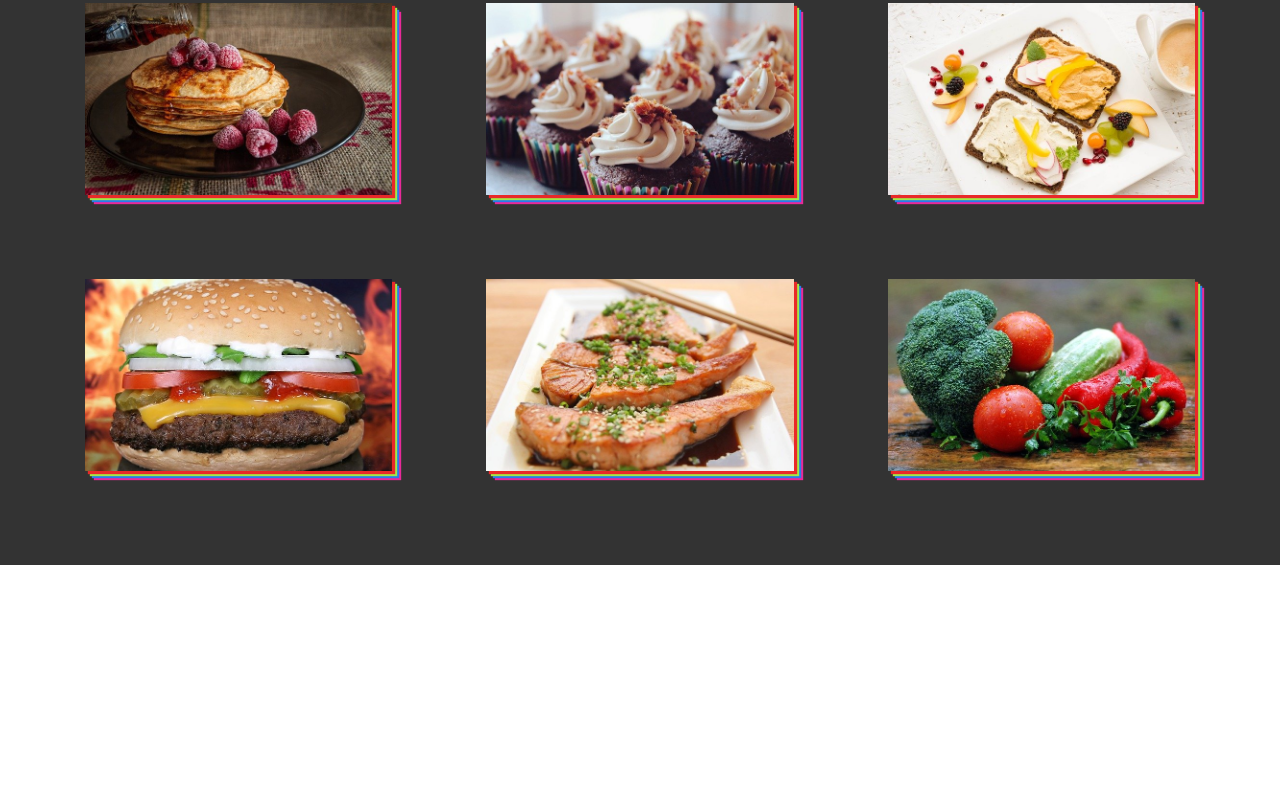
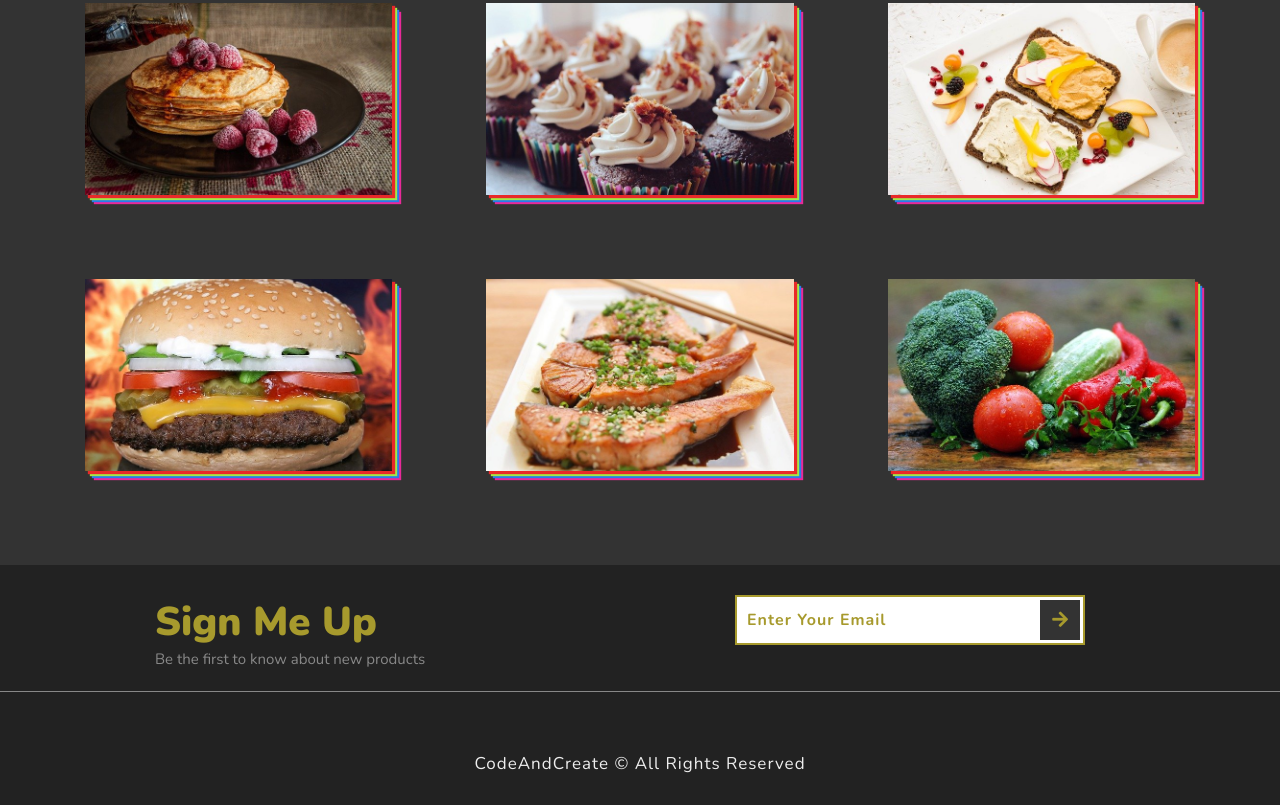
Before and after one commit to HannaEb/foods, a plain HTML site: page index.html in a window 1280 px wide. Shown: the part 1950-2755 px from the top of the page. Before the commit the page ends 2515 px from the top, so only its background shows below. Drawn offline with nearby package versions, Linux system fonts and the light colour scheme.

Commit message:
Section 4 complete

```diff
--- a/index.html
+++ b/index.html
@@ -111,6 +111,26 @@
             </div>
         </section>
         <!-- End of Section 3 -->
+
+        <!-- Section 4 -->
+        <section class="section-4">
+            <div class="section4-text">
+                <h2 class="section-4-heading">Sign Me Up</h2>
+                <p class="section-4-paragraph">
+                    Be the first to know about new products
+                </p>
+            </div>
+            <form class="signup-form">
+                <input type="email" class="signup-form-input" placeholder="Enter Your Email">
+                <button type="submit" class="signup-form-btn">
+                    <i class="fas fa-arrow-right"></i>
+                </button>
+            </form>
+            <p class="copyright">
+                CodeAndCreate &copy; All Rights Reserved
+            </p>
+        </section>
+        <!-- End of Section 4 -->
     </div>
 
         <script src="script.js"></script>
--- a/style.css
+++ b/style.css
@@ -260,3 +260,77 @@ html {
 
 }
 /* End of Section 3 */
+
+/* Section 4 */
+.section-4 {
+    width: 100%;
+    height: 30vh;
+    background-color: #222;
+    display: flex;
+    justify-content: space-around;
+    padding: 3rem 0;
+    position: relative;
+    align-items: flex-start;
+}
+
+.section-4-text {
+    text-transform: uppercase;
+}
+
+.section-4-heading {
+    font-size: 4rem;
+    font-weight: 900;
+    color: #a79a2d;
+}
+
+.section-4-paragraph {
+    font-size: 1.5rem;
+    color: #888;
+}
+
+.signup-form {
+    display: flex;
+    align-items: center;
+}
+
+.signup-form-input {
+    width: 35rem;
+    height: 5rem;
+    padding: 1rem;
+    border: 0.2rem solid #a79a2d;
+    font-size: 1.6rem;
+    font-weight: 700;
+    letter-spacing: 0.1rem;
+    color: #a79a2d
+}
+
+.signup-form-input::placeholder {
+    color: #a79a2d;
+}
+
+.signup-form-btn {
+    position: relative;
+    left: -4.5rem;
+    width: 4rem;
+    height: 4rem;
+    background-color: #333;
+    color: #a79a2d;
+    border: none;
+    font-size: 1.8rem;
+    cursor: pointer;
+}
+
+
+.copyright {
+    position: absolute;
+    bottom: 3rem;
+    font-size: 1.7rem;
+    font-weight: 200;
+    color: #eee;
+    letter-spacing: 0.1rem;
+    border-top: 0.1rem solid #888;
+    padding-top: 6rem;
+    width: 100%;
+    text-align: center;
+}
+/* End of Section 4 */
```
